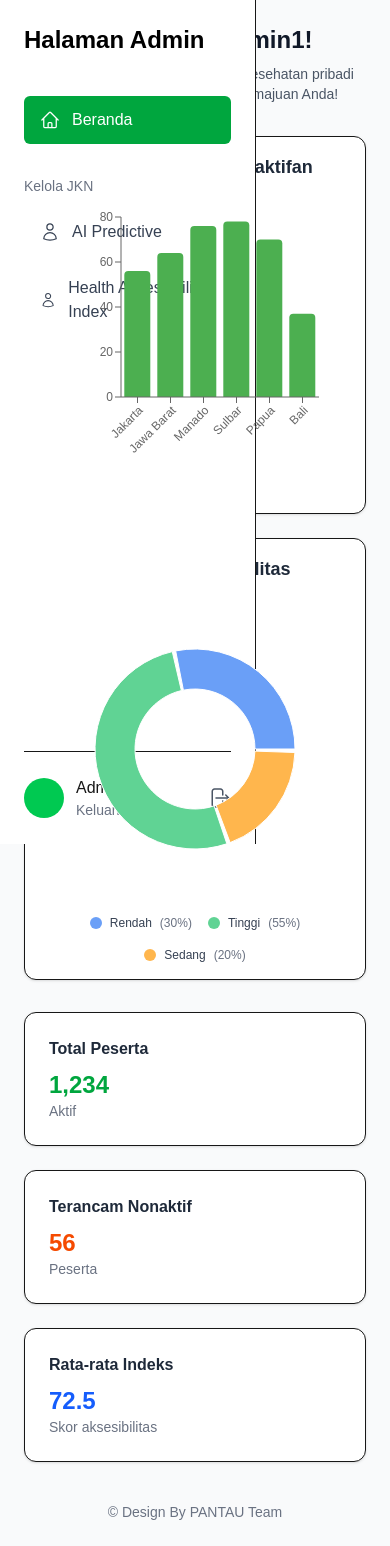
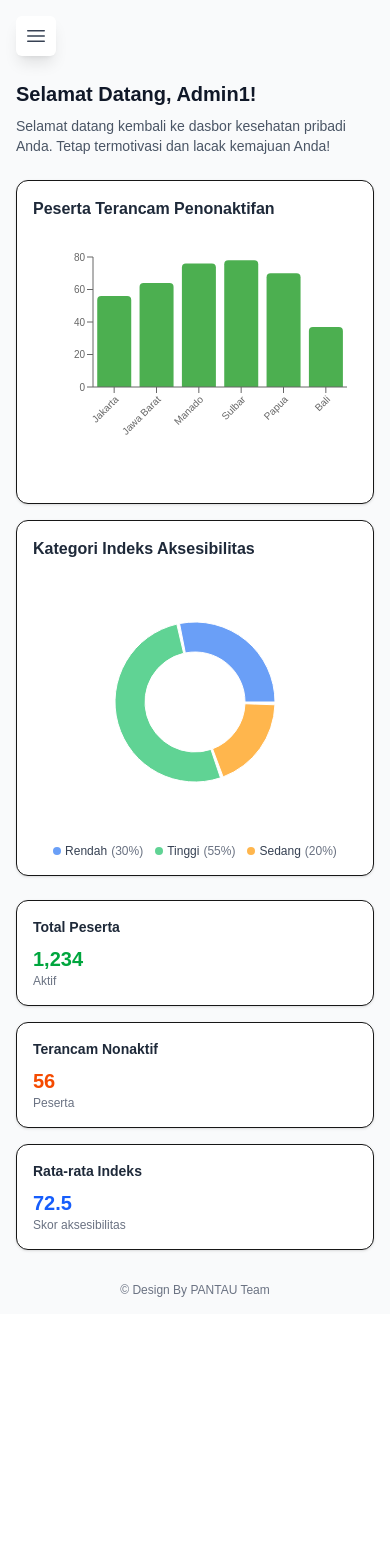
Before and after one commit to Gentahal/fe-pantau, a Next.js app: page /dashboard in a window 390 px wide. After the commit the page ends 1314 px from the top, so only its background shows below. Built offline with nearby package versions, Linux system fonts and the light colour scheme.

Commit message:
update: responsive sidebare & fix route dashboard

```diff
--- a/src/app/dashboard/page.jsx
+++ b/src/app/dashboard/page.jsx
@@ -38,10 +38,10 @@ export default function DashboardPage() {
       <Sidebar />
 
       {/* Content */}
-      <main className="flex-1 lg:ml-64 p-6">
+      <main className="flex-1 lg:ml-64 p-4 lg:p-6">
         {/* Header */}
-        <div className="mb-8">
-          <h1 className="text-2xl lg:text-3xl font-semibold text-gray-900">
+        <div className="mb-6 lg:mb-8 mt-16 lg:mt-0">
+          <h1 className="text-xl lg:text-3xl font-semibold text-gray-900">
             Selamat Datang, Admin1!
           </h1>
           <p className="text-gray-600 mt-2 text-sm lg:text-base">
@@ -51,27 +51,28 @@ export default function DashboardPage() {
         </div>
 
         {/* Charts Container */}
-        <div className="grid grid-cols-1 lg:grid-cols-2 gap-6">
+        <div className="grid grid-cols-1 lg:grid-cols-2 gap-4 lg:gap-6">
           {/* Bar Chart */}
           <div className="bg-white p-4 lg:p-6 rounded-xl shadow-sm border">
-            <h2 className="font-semibold mb-4 text-gray-800 text-lg">
+            <h2 className="font-semibold mb-4 text-gray-800 text-base lg:text-lg">
               Peserta Terancam Penonaktifan
             </h2>
 
-            <div className="w-full h-[300px]">
+            <div className="w-full h-[250px] lg:h-[300px]">
               <ResponsiveContainer width="100%" height="100%">
                 <BarChart
                   data={barData}
-                  margin={{ top: 20, right: 30, left: 20, bottom: 40 }}
+                  margin={{ top: 20, right: 10, left: 0, bottom: 40 }}
                 >
                   <XAxis
                     dataKey="name"
                     angle={-45}
                     textAnchor="end"
                     height={60}
-                    fontSize={12}
+                    fontSize={10}
+                    interval={0}
                   />
-                  <YAxis fontSize={12} />
+                  <YAxis fontSize={10} />
                   <Tooltip
                     contentStyle={{
                       backgroundColor: 'white',
@@ -92,19 +93,19 @@ export default function DashboardPage() {
 
           {/* Pie Chart */}
           <div className="bg-white p-4 lg:p-6 rounded-xl shadow-sm border">
-            <h2 className="font-semibold mb-4 text-gray-800 text-lg">
+            <h2 className="font-semibold mb-4 text-gray-800 text-base lg:text-lg">
               Kategori Indeks Aksesibilitas
             </h2>
 
-            <div className="w-full h-[300px]">
+            <div className="w-full h-[250px] lg:h-[300px]">
               <ResponsiveContainer width="100%" height="100%">
                 <PieChart>
                   <Pie
                     data={pieData}
                     cx="50%"
                     cy="50%"
-                    innerRadius={60}
-                    outerRadius={100}
+                    innerRadius={50}
+                    outerRadius={80}
                     paddingAngle={2}
                     dataKey="value"
                   >
@@ -128,44 +129,44 @@ export default function DashboardPage() {
             </div>
 
             {/* Legend */}
-            <div className="flex flex-wrap justify-center gap-4 mt-4 text-xs lg:text-sm">
+            <div className="flex flex-wrap justify-center gap-3 lg:gap-4 mt-4 text-xs">
               {pieData.map((entry, index) => (
-                <div key={entry.name} className="flex items-center gap-2">
+                <div key={entry.name} className="flex items-center gap-1 lg:gap-2">
                   <span
-                    className="w-3 h-3 rounded-full"
+                    className="w-2 h-2 lg:w-3 lg:h-3 rounded-full flex-shrink-0"
                     style={{ backgroundColor: COLORS[index] }}
                   ></span>
-                  <span className="text-gray-700">{entry.name}</span>
-                  <span className="text-gray-500">({entry.value}%)</span>
+                  <span className="text-gray-700 text-xs lg:text-sm">{entry.name}</span>
+                  <span className="text-gray-500 text-xs lg:text-sm">({entry.value}%)</span>
                 </div>
               ))}
             </div>
           </div>
         </div>
 
-        {/* Additional Stats Section (Optional) */}
-        <div className="grid grid-cols-1 md:grid-cols-3 gap-6 mt-8">
-          <div className="bg-white p-6 rounded-xl shadow-sm border">
-            <h3 className="font-semibold text-gray-800 mb-2">Total Peserta</h3>
-            <p className="text-2xl font-bold text-green-600">1,234</p>
-            <p className="text-sm text-gray-500">Aktif</p>
+        {/* Additional Stats Section */}
+        <div className="grid grid-cols-1 sm:grid-cols-2 lg:grid-cols-3 gap-4 lg:gap-6 mt-6 lg:mt-8">
+          <div className="bg-white p-4 lg:p-6 rounded-xl shadow-sm border">
+            <h3 className="font-semibold text-gray-800 mb-2 text-sm lg:text-base">Total Peserta</h3>
+            <p className="text-xl lg:text-2xl font-bold text-green-600">1,234</p>
+            <p className="text-xs lg:text-sm text-gray-500">Aktif</p>
           </div>
 
-          <div className="bg-white p-6 rounded-xl shadow-sm border">
-            <h3 className="font-semibold text-gray-800 mb-2">Terancam Nonaktif</h3>
-            <p className="text-2xl font-bold text-orange-600">56</p>
-            <p className="text-sm text-gray-500">Peserta</p>
+          <div className="bg-white p-4 lg:p-6 rounded-xl shadow-sm border">
+            <h3 className="font-semibold text-gray-800 mb-2 text-sm lg:text-base">Terancam Nonaktif</h3>
+            <p className="text-xl lg:text-2xl font-bold text-orange-600">56</p>
+            <p className="text-xs lg:text-sm text-gray-500">Peserta</p>
           </div>
 
-          <div className="bg-white p-6 rounded-xl shadow-sm border">
-            <h3 className="font-semibold text-gray-800 mb-2">Rata-rata Indeks</h3>
-            <p className="text-2xl font-bold text-blue-600">72.5</p>
-            <p className="text-sm text-gray-500">Skor aksesibilitas</p>
+          <div className="bg-white p-4 lg:p-6 rounded-xl shadow-sm border">
+            <h3 className="font-semibold text-gray-800 mb-2 text-sm lg:text-base">Rata-rata Indeks</h3>
+            <p className="text-xl lg:text-2xl font-bold text-blue-600">72.5</p>
+            <p className="text-xs lg:text-sm text-gray-500">Skor aksesibilitas</p>
           </div>
         </div>
 
         {/* Footer */}
-        <footer className="mt-10 text-center text-sm text-gray-500">
+        <footer className="mt-8 lg:mt-10 text-center text-xs lg:text-sm text-gray-500">
           © Design By PANTAU Team
         </footer>
       </main>
--- a/src/app/page.tsx
+++ b/src/app/page.tsx
@@ -1,65 +1,6 @@
+import { redirect } from 'next/navigation'
 import Image from "next/image";
 
 export default function Home() {
-  return (
-    <div className="flex min-h-screen items-center justify-center bg-zinc-50 font-sans dark:bg-black">
-      <main className="flex min-h-screen w-full max-w-3xl flex-col items-center justify-between py-32 px-16 bg-white dark:bg-black sm:items-start">
-        <Image
-          className="dark:invert"
-          src="/next.svg"
-          alt="Next.js logo"
-          width={100}
-          height={20}
-          priority
-        />
-        <div className="flex flex-col items-center gap-6 text-center sm:items-start sm:text-left">
-          <h1 className="max-w-xs text-3xl font-semibold leading-10 tracking-tight text-black dark:text-zinc-50">
-            To get started, edit the page.tsx file.
-          </h1>
-          <p className="max-w-md text-lg leading-8 text-zinc-600 dark:text-zinc-400">
-            Looking for a starting point or more instructions? Head over to{" "}
-            <a
-              href="https://vercel.com/templates?framework=next.js&utm_source=create-next-app&utm_medium=appdir-template-tw&utm_campaign=create-next-app"
-              className="font-medium text-zinc-950 dark:text-zinc-50"
-            >
-              Templates
-            </a>{" "}
-            or the{" "}
-            <a
-              href="https://nextjs.org/learn?utm_source=create-next-app&utm_medium=appdir-template-tw&utm_campaign=create-next-app"
-              className="font-medium text-zinc-950 dark:text-zinc-50"
-            >
-              Learning
-            </a>{" "}
-            center.
-          </p>
-        </div>
-        <div className="flex flex-col gap-4 text-base font-medium sm:flex-row">
-          <a
-            className="flex h-12 w-full items-center justify-center gap-2 rounded-full bg-foreground px-5 text-background transition-colors hover:bg-[#383838] dark:hover:bg-[#ccc] md:w-[158px]"
-            href="https://vercel.com/new?utm_source=create-next-app&utm_medium=appdir-template-tw&utm_campaign=create-next-app"
-            target="_blank"
-            rel="noopener noreferrer"
-          >
-            <Image
-              className="dark:invert"
-              src="/vercel.svg"
-              alt="Vercel logomark"
-              width={16}
-              height={16}
-            />
-            Deploy Now
-          </a>
-          <a
-            className="flex h-12 w-full items-center justify-center rounded-full border border-solid border-black/[.08] px-5 transition-colors hover:border-transparent hover:bg-black/[.04] dark:border-white/[.145] dark:hover:bg-[#1a1a1a] md:w-[158px]"
-            href="https://nextjs.org/docs?utm_source=create-next-app&utm_medium=appdir-template-tw&utm_campaign=create-next-app"
-            target="_blank"
-            rel="noopener noreferrer"
-          >
-            Documentation
-          </a>
-        </div>
-      </main>
-    </div>
-  );
+  redirect("/login");
 }
--- a/src/components/Sidebar.jsx
+++ b/src/components/Sidebar.jsx
@@ -6,21 +6,56 @@ import {
   HomeIcon,
   UserIcon,
   ArrowRightOnRectangleIcon,
+  Bars3Icon,
+  XMarkIcon,
 } from "@heroicons/react/24/outline";
+import { useState, useEffect } from "react";
 
 export default function Sidebar() {
   const pathname = usePathname();
+  const [isOpen, setIsOpen] = useState(false);
 
   const handleLogout = () => {
     localStorage.removeItem("token");
     window.location.href = "/login";
   };
 
+  // Close sidebar when route changes
+  useEffect(() => {
+    setIsOpen(false);
+  }, [pathname]);
+
   return (
-    <div className="w-64 bg-white border-r flex flex-col justify-between h-screen p-6 fixed left-0 top-0 overflow-y-auto">
+    <>
+      {/* Mobile Overlay */}
+      {isOpen && (
+        <div
+          className="fixed inset-0 bg-black bg-opacity-50 z-40 lg:hidden"
+          onClick={() => setIsOpen(false)}
+        />
+      )}
+
+      {/* Mobile Menu Button */}
+      <button
+        onClick={() => setIsOpen(!isOpen)}
+        className="fixed top-4 left-4 z-50 p-2 bg-white rounded-md shadow-lg lg:hidden"
+      >
+        {isOpen ? (
+          <XMarkIcon className="w-6 h-6 text-gray-700" />
+        ) : (
+          <Bars3Icon className="w-6 h-6 text-gray-700" />
+        )}
+      </button>
+
+      {/* Sidebar */}
+      <div className={`
+        w-64 bg-white border-r flex flex-col justify-between h-screen p-6 fixed left-0 top-0 overflow-y-auto z-40
+        transition-transform duration-300 ease-in-out
+        ${isOpen ? 'translate-x-0' : '-translate-x-full lg:translate-x-0'}
+      `}>
         {/* Header */}
         <div>
-        <h1 className="text-2xl font-semibold mb-10 text-black">
+          <h1 className="text-2xl font-semibold mb-10 text-black mt-16 lg:mt-0">
             Halaman Admin
           </h1>
 
@@ -83,5 +118,6 @@ export default function Sidebar() {
           </div>
         </div>
       </div>
+    </>
   );
 }
```
Lines whose indentation alone changed are shown as unchanged.
